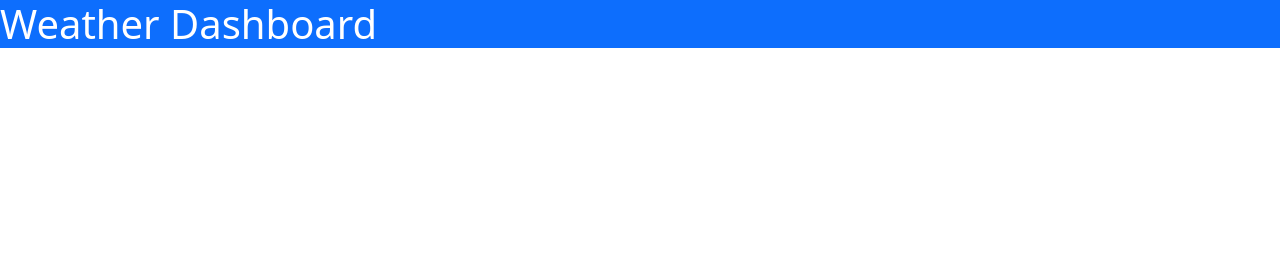
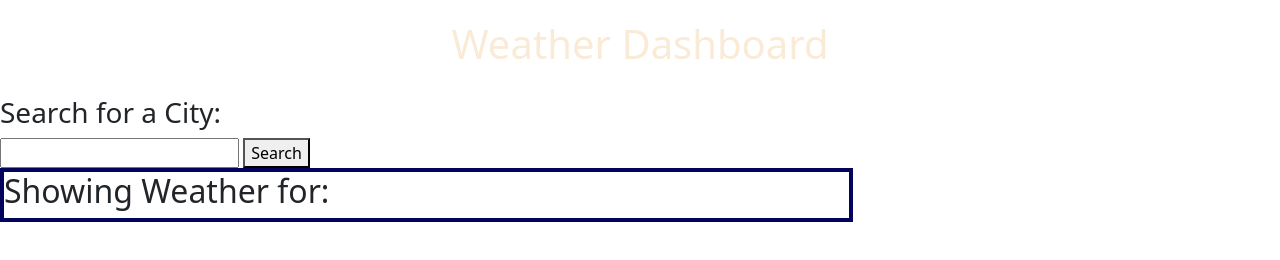
Before and after one commit to CanRo2B/06-Weather-Exploration-Dashboard, a plain HTML site: page index.html in a window 1280 px wide. Drawn offline with nearby package versions, Linux system fonts and the light colour scheme; files that its build step writes are made by us from their sources; no server answers; files whose address does not match are found by name.

Commit message:
Adding HTML

```diff
--- /dev/null
+++ b/Assets/style.css
@@ -0,0 +1,24 @@
+:root {
+--background-color: #ebf4f5;
+--btn-color: #595cff;
+--card-background: #03045e;
+
+}
+
+.heading-container {
+    display: flex;
+    justify-content: center;
+    padding: 15pt;
+    background-image: linear-gradient(right, rgba #9fccfa rgba #0974f1);
+
+}
+
+.heading {
+    color: antiquewhite;
+}
+
+.cityInfo{
+    display: block;
+    border: 3pt solid var(--card-background);
+
+}
--- a/index.html
+++ b/index.html
@@ -25,12 +25,44 @@
     <link rel="stylesheet" href="./Assets/style.css">
     <title>Weather Exploration Dashboard</title>
 </head>
-<body>
-    <heading>
-      <h1 class="d-block p2 bg-primary text-white">Weather Dashboard</h1>
+<body class="flex-column min-100-vh">
+    <header class="heading-container">
+      <h1 class="heading">Weather Dashboard</h1>
+    </header>
+    <main class="flex-row justify-space-between">
+      <section class="col-12 col-md-4">
+
+        <div class="column">
+          <h3 class="column-header">Search for a City:</h3>
+          <form id="user-search" class="column-search">
+            <input name="City Name" class="search-box"></input>
+            <button class="search">Search</button>
+          </form>
+          <form class="history"></form>
+        </div>
+      </section>
+
+      <section class="col-12 col-md-8">
+        <div class="cityInfo">
+          <h2 class="searchedCity">Showing Weather for: <span id="weather-searchCity"></span></h2>
+          <div id="searchedCity-container" class="searchCity-info">
+            <div class="temp"></div>
+            <div class="wind"></div>
+            <div class="humidity"></div>
+            <div class="uvIndex"></div>
+          </div>
+        </div>
+        <div>
+        <card class="fiveDay"></card>
+        <card class="fiveDay"></card>
+        <card class="fiveDay"></card>
+        <card class="fiveDay"></card>
+        <card class="fiveDay"></card>
+        </div>
+      </section>
 
 
-    </heading>
-
+    </main>
+    <script src="./Assets/script.js"></script>
 </body>
 </html>
```
Also changed, not shown: Assets 14-45-44-254/style.css (deleted), Assets/script.js (renamed from Assets 14-45-44-254/script.js), 2 other files.
